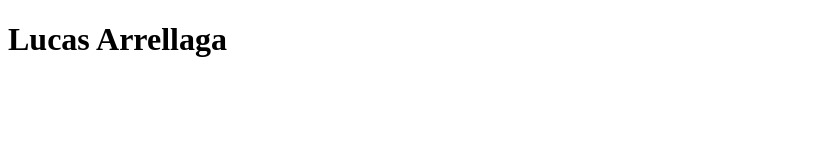
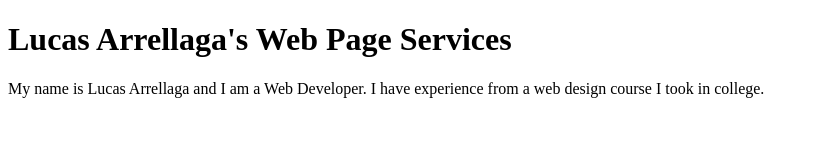
Before and after one commit to RVCC-IDMX/midterm2022-larrellaga, a plain HTML site: page img/index.html in a window 1280 px wide. Shown: the whole page, without its empty margins (0-819 px from the left). Drawn offline with Linux system fonts and the light colour scheme.

```diff
--- a/index.html
+++ b/img/index.html
@@ -4,11 +4,13 @@
     <meta charset="UTF-8">
     <meta http-equiv="X-UA-Compatible" content="IE=edge">
     <meta name="viewport" content="width=device-width, initial-scale=1.0">
-    <title>Document</title>
+    <title>Midterm</title>
 </head>
 <body>
 
-<h1>Lucas Arrellaga</h1>
+    <h1>Lucas Arrellaga's Web Page Services</h1>
+
+    <p>My name is Lucas Arrellaga and I am a Web Developer. I have experience from a web design course I took in college.</p>
 
 </body>
 </html>
```
Also changed, not shown: css/style.css (added), 6 other files.
